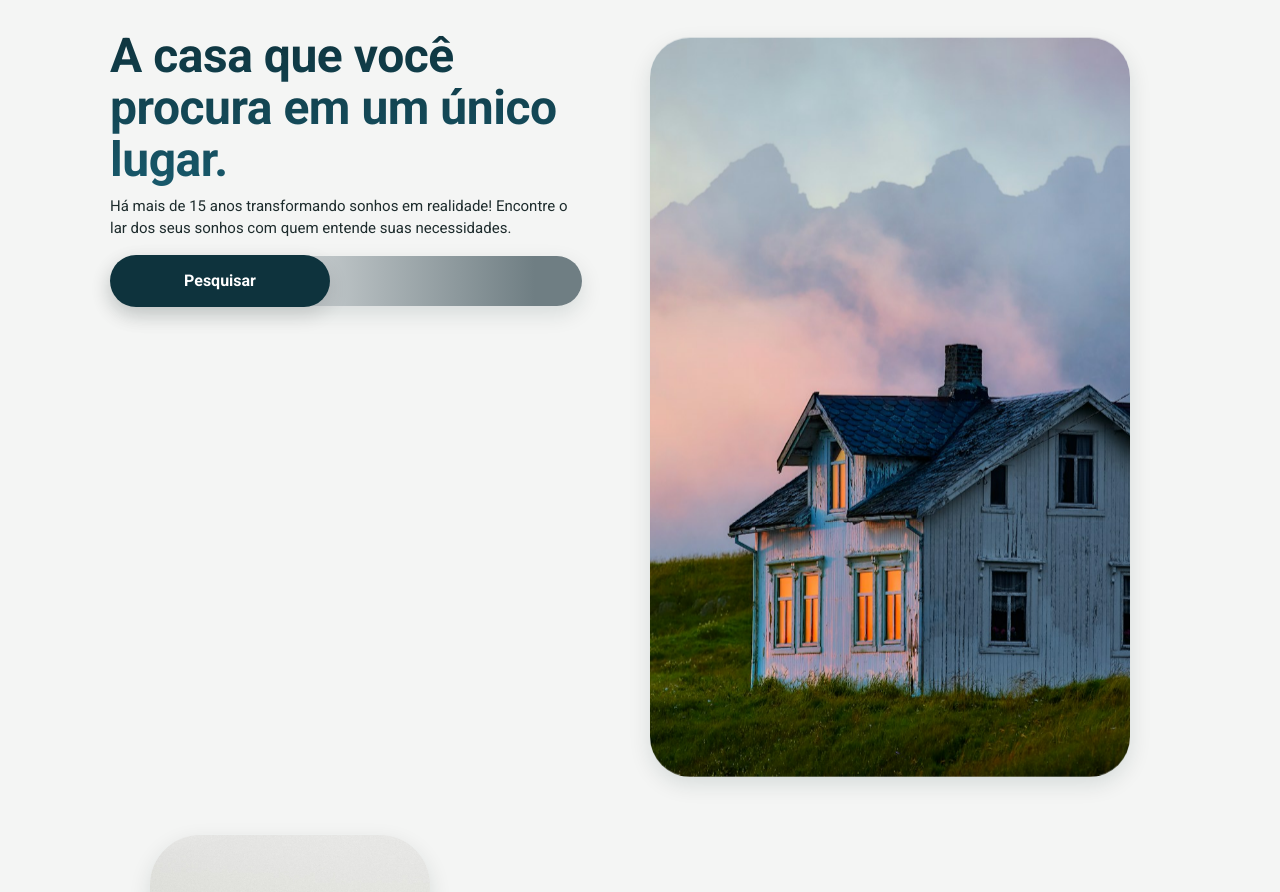
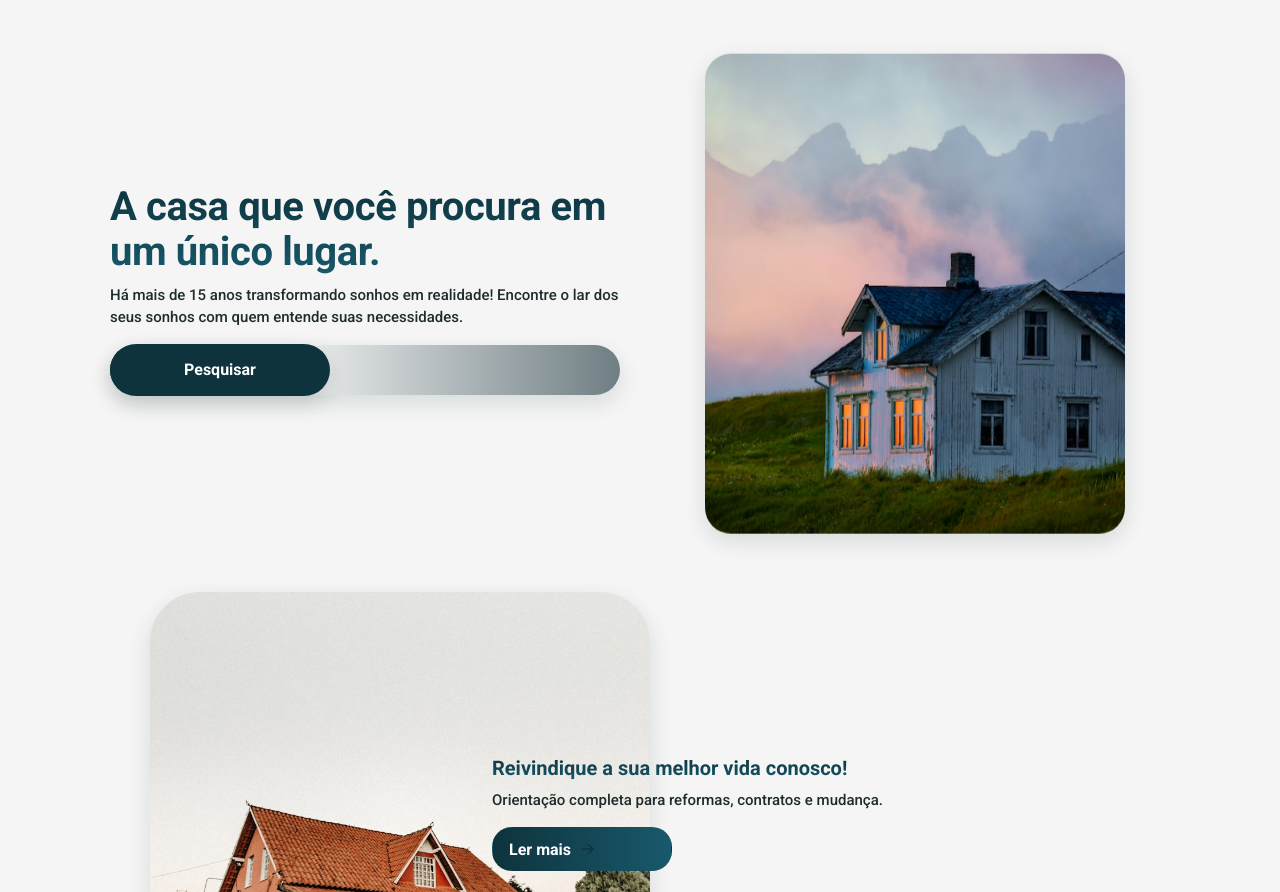
Before and after one commit to laripinheiroz/projeto-saphire, a plain HTML site: page index.html in a window 1280 px wide. Shown: the part 60-952 px from the top of the page. Drawn offline with Linux system fonts and the light colour scheme.

Commit message:
atualize primeira section

```diff
--- a/css/style.css
+++ b/css/style.css
@@ -12,8 +12,14 @@
   --gap: 24px;
 }
 
-*{box-sizing:border-box}
-html,body{height:100%}
+*{
+  box-sizing:border-box;
+}
+
+html,body{
+  height:100%;
+}
+
 body{
   font-family: "Roboto", system-ui, -apple-system, "Segoe UI", Roboto, "Helvetica Neue", Arial;
   margin:0;
@@ -31,7 +37,6 @@ body{
   padding:0 20px;
 }
 
-/* header */
 .cabecalho{
   display:flex;
   align-items:center;
@@ -39,7 +44,10 @@ body{
   padding:18px 0;
 }
 
-.logo{height:40px; display:block}
+.logo{
+  height:40px;
+  display:block
+}
 
 .nav-principal ul{
   display:flex;
@@ -79,10 +87,12 @@ body{
   transform:scaleX(1);
 }
 
-/* conteúdo principal */
-.conteudo{margin-top:8px; padding-bottom:28px}
 
-/* topo - mobile first */
+.conteudo{
+  margin-top:8px;
+  padding-bottom:28px
+}
+
 .topo{
   display:grid;
   grid-template-columns: 1fr;
@@ -91,38 +101,39 @@ body{
   margin-top:6px;
 }
 
-.topo-esquerda{padding-top:6px}
+.topo-esquerda{
+  padding-top:6px
+}
 
 .titulo-principal{
   margin:0 0 10px 0;
-  font-weight:700;
-  font-size:28px;
-  line-height:34px;
+  text-align: left;
+  font-size: 40px !important;
+  font-weight: 600;
+  line-height: 1.2;
   letter-spacing:-0.01em;
   background: linear-gradient(180deg, var(--grad-1) 0%, var(--grad-2) 100%);
   -webkit-background-clip: text;
   background-clip: text;
   color: transparent;
-  max-width:100%;
-  display:block;
+  max-width: 700px;
+  display: -webkit-box;
   -webkit-line-clamp:2;
   -webkit-box-orient:vertical;
-  display:-webkit-box;
   overflow:hidden;
 }
 
-/* descrição padrão: padronizei todos os <p> para weight 400 (negrito médio leve) */
+
 .texto-padrao,
 .descricao{
   margin:0 0 16px 0;
-  font-weight:400;
+  font-weight: 500;
   font-size:15px;
   color:rgba(7,22,23,0.9);
   line-height:1.45;
   max-width:520px;
 }
 
-/* busca: resolvido o espaço branco — botão posicionado absolute à esquerda em cima do fundo */
 .busca-bloco{
   position:relative;
   width:100%;
@@ -135,20 +146,22 @@ body{
   position:absolute;
   inset:0;
   border-radius:999px;
-  background: linear-gradient(to right, #FFFFFF 10%, #6F7E83 90%);
+  background: linear-gradient(to right,
+    var(--grad-1) 0%,
+    var(--grad-1) 28%,
+    #ffffff 0%, #6F7E83 100%);
   box-shadow: var(--sombra-1);
 }
 
-/* botão posicionado sobre o fundo para evitar qualquer "gap" branco */
 .botao-busca{
   position:absolute;
-  left: 0px;
+  left: 0 !important;
   top:50%;
   transform:translateY(-50%);
   display:inline-flex;
   align-items:center;
   justify-content:center;
-  width:48%;
+  width: auto;
   min-width:140px;
   height:40px;
   border-radius:999px;
@@ -157,12 +170,14 @@ body{
   text-decoration:none;
   font-weight:600;
   z-index:2;
-  padding:0 18px;
+  padding:0 20px;
+  box-sizing: border-box;
   box-shadow: 0 8px 20px rgba(0,0,0,0.12);
   transition: transform .16s ease, box-shadow .16s ease;
 }
-.botao-busca {
-  left: 0 !important;      /* garante que comece na borda */
+
+.botao-busca{
+  left: 0 !important;
   z-index: 3;
 }
 
@@ -172,8 +187,9 @@ body{
   box-shadow: 0 16px 36px rgba(12,39,40,0.16);
 }
 
-/* imagem principal responsiva (mobile first: imagem menor e centralizada) */
-.topo-direita{display:flex; justify-content:center}
+.topo-direita{
+  display:flex;
+  justify-content:center}
 
 .card-imagem{
   width:320px;
@@ -198,7 +214,6 @@ body{
   box-shadow: 0 18px 40px rgba(12,39,40,0.16);
 }
 
-/* seção destaque (image + conteudo) */
 .secao-destaque{
   margin-top:24px;
   display:grid;
@@ -208,10 +223,10 @@ body{
 }
 
 .img-secundaria img{
-  width:100%;
-  max-width:420px;
-  height:260px;
-  border-radius:22px;
+  width: 500px;
+  height: 444px;
+  border-radius:50px;
+  max-width: 653px;
   object-fit:cover;
   display:block;
   box-shadow: var(--sombra-1);
@@ -228,7 +243,6 @@ body{
   color: transparent;
 }
 
-/* botao saber: agora inicia com cor preenchida e no hover fica transparente (efeito invertido) */
 .botao-saber{
   display:inline-flex;
   align-items:center;
@@ -252,8 +266,11 @@ body{
   transform: translateY(-4px);
 }
 
-/* blog: removi os blocos brancos, padronizei textos e adicionei hover leve */
-.blog{margin-top:28px}
+
+.blog{
+  margin-top:28px
+}
+
 .titulo-secao{
   font-size:18px;
   font-weight:700;
@@ -264,7 +281,14 @@ body{
   color: transparent;
 }
 
-.lista-posts{list-style:none; margin:0; padding:0; display:grid; gap:12px}
+.lista-posts{
+  list-style:none;
+  margin:0;
+  padding:0;
+  display:grid;
+  gap:12px;
+}
+
 .post{
   display:flex;
   gap:12px;
@@ -274,16 +298,37 @@ body{
   border-radius:12px;
   transition: transform .18s ease, box-shadow .18s ease;
 }
+
 .post:hover{
   transform: translateY(-6px);
   box-shadow: 0 10px 24px rgba(12,39,40,0.06);
 }
-.post img{width:84px; height:64px; object-fit:cover; border-radius:12px}
-.post-texto h4{margin:0 0 6px 0; font-size:15px; font-weight:600}
-.post-texto p{margin:0; color:rgba(7,22,23,0.85); font-size:14px; line-height:1.35}
 
-/* CTA */
-.cta{margin-top:24px}
+.post img{
+  width:84px;
+  height:64px;
+  object-fit:cover;
+  border-radius:12px
+}
+
+.post-texto h4{
+  margin:0 0 6px 0;
+  font-size:15px;
+  font-weight:600
+}
+
+.post-texto p{
+  margin:0;
+  color:rgba(7,22,23,0.85);
+  font-size:14px;
+  line-height:1.35
+}
+
+
+.cta{
+  margin-top:24px
+}
+
 .cta-interno{
   background: linear-gradient(180deg, var(--grad-2), var(--cta-grad-end));
   color:white;
@@ -292,6 +337,7 @@ body{
   text-align:center;
   box-shadow: 0 12px 36px rgba(18,50,51,0.18);
 }
+
 .botao-cta{
   display:inline-block;
   margin-top:12px;
@@ -303,12 +349,13 @@ body{
   font-weight:600;
   transition: transform .18s ease, box-shadow .18s ease;
 }
+
 .botao-cta:hover{
   transform: translateY(-4px);
   box-shadow: 0 18px 36px rgba(12,39,40,0.18);
 }
 
-/* footer: solid color, logo à esquerda (em cima), colunas à direita; copyright centralizado embaixo */
+
 .rodape{
   margin-top:32px;
   background: var(--grad-2);
@@ -334,8 +381,17 @@ body{
   align-items:flex-start;
   width:260px;
 }
-.logo-branco{height:36px}
-.visao{margin:0; font-size:13px; color:rgba(255,255,255,0.95); line-height:1.5}
+
+.logo-branco{
+  height:36px;
+}
+
+.visao{
+  margin:0;
+  font-size:13px;
+  color:rgba(255,255,255,0.95);
+  line-height:1.5;
+}
 
 .rodape-centro{
   display:flex;
@@ -345,33 +401,61 @@ body{
   flex:1;
   text-align:right;
 }
-.coluna h5{margin:0 0 8px 0; font-size:13px; font-weight:600}
-.coluna ul{list-style:none; margin:0; padding:0}
-.coluna li{margin-bottom:8px}
-.coluna a{color: rgba(255,255,255,0.9); text-decoration:none; font-size:13px; font-weight:400}
-.coluna a:hover{text-decoration:underline}
+
+.coluna h5{
+  margin:0 0 8px 0;
+  font-size:13px;
+  font-weight:600;
+}
+
+.coluna ul{
+  list-style:none;
+  margin:0;
+  padding:0;
+}
+
+.coluna li{
+  margin-bottom:8px;
+}
+
+.coluna a{
+  color: rgba(255,255,255,0.9);
+  text-decoration:none;
+  font-size:13px;
+  font-weight:400;
+}
+
+.coluna a:hover{
+  text-decoration: underline;
+}
 
 .rodape-baixo{
   margin-top:20px;
   padding:0 20px 18px 20px;
   text-align:center;
 }
+
 .linha-rodape{
   border:none;
   height:1px;
   background: rgba(255,255,255,0.12);
   margin:0 0 12px 0;
 }
-.copyright{margin:0; font-size:13px; color:rgba(255,255,255,0.95)}
 
-/* animação */
+.copyright{
+  margin:0;
+  font-size:13px;
+  color:rgba(255,255,255,0.95)
+}
+
+
 @keyframes flutuar{
   0%{ transform: translateY(0px) }
   50%{ transform: translateY(-10px) }
   100%{ transform: translateY(0px) }
 }
 
-/* pontos de quebra (desktop) */
+
 @media (min-width: 760px){
   .topo{
     grid-template-columns: 1fr 560px;
@@ -391,11 +475,7 @@ body{
     grid-template-columns: 360px 1fr;
     gap:22px;
   }
-  .img-secundaria img{
-    width:100%;
-    height:320px;
-    border-radius:50px;
-  }
+
   .botao-busca{
     width:220px;
     height:52px;
@@ -407,3 +487,73 @@ body{
 @media (min-width: 1100px){
   .container{max-width:1100px}
 }
+
+@media (max-width: 480px) {
+  .container { padding: 0 16px; }
+  .busca-bloco { max-width: 100%; width: 100%; }
+  .botao-busca { min-width: 130px; padding: 0 18px; }
+  .card-imagem { width: 100%; max-width: 340px; height: auto; aspect-ratio: 320 / 380; border-radius: 20px; }
+  .topo { gap: 14px; }
+}
+
+@media (max-width: 480px) {
+  .busca-bloco {
+    width: 520px;
+    max-width: 100%;
+    margin: 0 auto;
+  }
+}
+
+@media (max-width: 480px) {
+  .botao-busca {
+    width: 48%;
+  }
+}
+
+
+@media (min-width: 992px) {
+  .topo {
+    display: grid;
+    grid-template-columns: 1fr 1fr;
+    gap: 40px;
+    align-items: center;
+    margin-top: 24px;
+  }
+
+  .topo-esquerda {
+    padding-top: 0;
+    display: flex;
+    flex-direction: column;
+    justify-content: center;
+    height: 100%;
+    width: 100%;
+  }
+
+  .topo-direita {
+    display: flex;
+    align-items: center;
+    justify-content: center;
+  }
+
+  .card-imagem {
+    width: 420px;
+    height: 480px;
+    max-width: 100%;
+    border-radius: 26px;
+  }
+
+  .titulo-principal {
+    font-size: 48px;
+    line-height: 1.12;
+    max-width: 560px;
+  }
+
+  .descricao {
+    max-width: 520px;
+  }
+
+  .busca-bloco {
+    max-width: 520px;
+    width: 100%;
+  }
+}
```
Also changed, not shown: index.html (+2 -0 lines).
